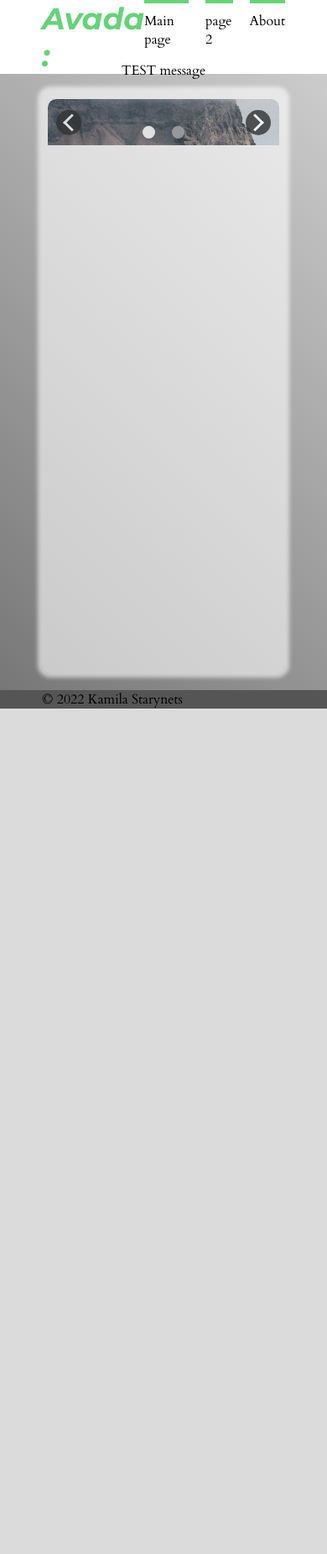
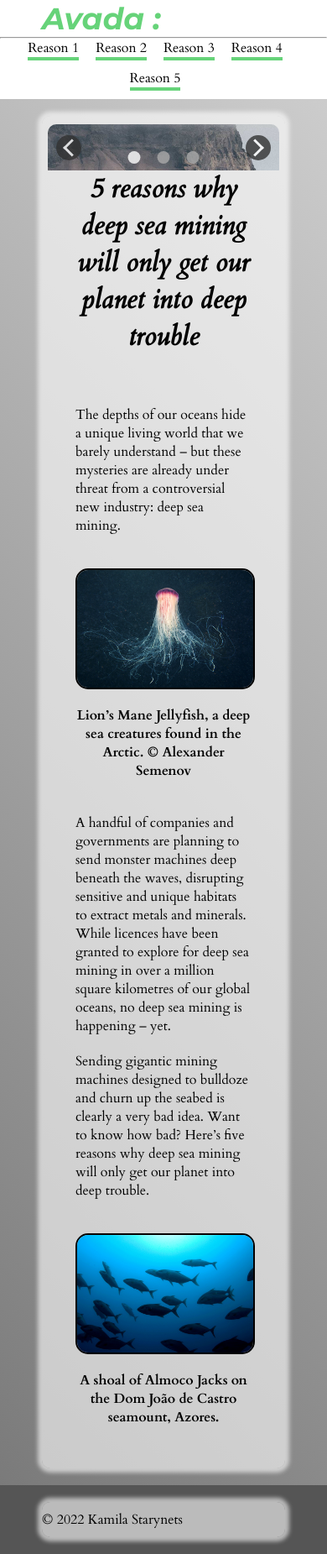
Before and after one commit to KamillaLastLife/lab8, a PHP site: page / in a window 390 px wide. Shown: the whole page at 84% size. Before the commit the page ends 844 px from the top, so only its background shows below. Run offline with PHP 8.4, Linux system fonts and the light colour scheme.

Commit message:
Pages, "design"

```diff
--- a/index.php
+++ b/index.php
@@ -4,7 +4,7 @@
       <div class="slider">
         <div class="slider__slides">
             <?php
-            $slids_count = 2;
+            $slids_count = 3;
             $i = 1;
             while ($i <= $slids_count) {
                 $slider_class = ($i == 1) ? 'slider__slide active' : 'slider__slide';
@@ -28,7 +28,60 @@
     </div>
 
     <div class="banner_text">
-      TEST message
+        Proposed deep-sea mining<br/>
+        would kill animals not yet discovered
     </div>
 
+    <div class="main_text">
+        <h1>
+            5 reasons why deep sea mining<br>
+            will only get our planet into deep trouble
+        </h1>
+
+        <p>
+            The depths of our oceans hide a unique living
+            world that we barely understand – but these
+            mysteries are already under threat from a controversial
+            new industry: deep sea mining.
+        </p>
+
+        <img class="center" src="/images/content/1.jpg">
+        <div class="image_description center">
+            Lion’s Mane Jellyfish, a deep sea creatures found in the Arctic.
+            © Alexander Semenov
+        </div>
+
+        <p>
+            A handful of companies and governments are planning to send
+            monster machines deep beneath the waves, disrupting sensitive
+            and unique habitats to extract metals and minerals. While
+            licences have been granted to explore for deep sea mining in
+            over a million square kilometres of our global oceans, no deep
+            sea mining is happening – yet.
+        </p>
+
+        <p>
+            Sending gigantic mining machines designed to bulldoze and churn
+            up the seabed is clearly a very bad idea. Want to know how bad?
+            Here’s five reasons why deep sea mining will only get our planet
+            into deep trouble.
+        </p>
+
+        <img class="center" src="/images/content/2.jpg">
+        <div class="image_description center">
+            A shoal of Almoco Jacks on the Dom João de Castro seamount, Azores.
+        </div>
+
+        <iframe
+            class="center video"
+            width="560"
+            height="315"
+            src="https://www.youtube.com/embed/9iy5jEHWykQ"
+            title="Kamila`s vidos"
+            frameborder="0"
+            allow="accelerometer; autoplay; clipboard-write; encrypted-media; gyroscope; picture-in-picture"
+            allowfullscreen>
+        </iframe>
+
+
 <?php require_once($_SERVER["DOCUMENT_ROOT"]."/templates/footer.inc"); ?>
--- a/js/slider.js
+++ b/js/slider.js
@@ -44,15 +44,5 @@ window.onload=function(){
 		slider_wrapper(sliders[i]);
 	}
 
-	const banner_text_holder = document.getElementById("banner_text");
-	const text_for_banner = [
-		{ "text" : 'Бережемо екологію!' },
-		{ "text" : 'Утилізуй комп\'ютерну техніку відповідально!' }
-	]
-	function randomBannerText(holder, text_array) {
-		let random = text_array[Math.floor(Math.random() * text_array.length)];
-		holder.innerText = random.text;
-	}
-
 
 }
--- a/pages/about.php
+++ /dev/null
@@ -1,5 +0,0 @@
-<?php require_once($_SERVER["DOCUMENT_ROOT"]."/templates/header.inc"); ?>
-
-<h1>About</h1>
-
-<?php require_once($_SERVER["DOCUMENT_ROOT"]."/templates/footer.inc"); ?>
--- /dev/null
+++ b/style/media-queries.css
@@ -0,0 +1,32 @@
+@media only screen and (max-width: 768px) {
+    #main_menu {
+        display: none;
+    }
+
+    .video {
+        display: none;
+    }
+
+    #mobile_menu {
+        display: block;
+    }
+
+    #mobile_links_block {
+        display: flex;
+        flex-flow: row wrap;
+        justify-content: center;
+        align-items: center;
+    }
+
+    #mobile_links_block a {
+        text-decoration: none;
+        color: black;
+        border-bottom: solid 4px var(--color-green);
+        margin-bottom: 10px;
+        margin-right: 20px;
+    }
+
+    .banner_text {
+        display: none;
+    }
+}
--- a/style/slider.css
+++ b/style/slider.css
@@ -123,6 +123,10 @@
 .banner_text {
     text-align: center;
     position: relative;
-    top: -100px;
+    font-weight: 800;
+    color: white;
+    text-shadow: -1px 0 black, 0 1px black, 1px 0 black, 0 -1px black;
+    font-size: 1.6em;
+    top: -120px;
     z-index: 2;
 }
--- a/style/style.css
+++ b/style/style.css
@@ -19,6 +19,36 @@ body {
 	display: flex;
 	flex-flow: column nowrap;
 	font-family: 'Cardo', serif;
+}
+
+.center {
+    display: block;
+    text-align: center;
+    margin: 20px auto;
+}
+
+h1 {
+	text-align: center;
+	font-weight: 800;
+	font-style: italic;
+	margin-bottom: 60px;
+}
+
+h2 {
+	text-align: center;
+	line-height: 1.5em;
+}
+
+h3 {
+	text-align: center;
+}
+
+p {
+	margin-bottom: 20px;
+}
+
+b {
+	font-weight: 800;
 }
 
 .inner_wrapper {
@@ -54,6 +84,10 @@ body {
 	display: flex;
 	flex-flow: row nowrap;
 	margin-bottom: 20px;
+}
+
+#mobile_menu {
+    display: none;
 }
 
 #main_menu a{
@@ -92,6 +126,27 @@ body {
 	padding: 10px 0;
 }
 
+.main_text {
+	margin: 0 40px;
+}
+
+.main_text img {
+	border: solid 2px black;
+	border-radius: 15px;
+	margin-top: 40px;
+	width: 100%;
+}
+
+.image_description {
+	margin-bottom: 40px;
+	font-weight: 600;
+}
+
+.video {
+	border: solid 2px black;
+	border-radius: 15px;
+}
+
 .footer {
 	background-color: #555;
 }
--- a/templates/header.inc
+++ b/templates/header.inc
@@ -11,6 +11,7 @@
 
 	<link rel="stylesheet" type="text/css" href="/style/style.css">
 	<link rel="stylesheet" type="text/css" href="/style/slider.css">
+	<link rel="stylesheet" type="text/css" href="/style/media-queries.css">
 
 	<link rel="preconnect" href="https://fonts.googleapis.com">
 	<link rel="preconnect" href="https://fonts.gstatic.com" crossorigin>
@@ -18,6 +19,17 @@
 	<link href="https://fonts.googleapis.com/css2?family=Cardo:ital,wght@0,400;0,700;1,400&display=swap" rel="stylesheet">
 
 	<script src="/js/slider.js"></script>
+
+	<script>
+		function menu_button_action() {
+  			var menubar = document.getElementById("mobile_menu");
+  			if (menubar.style.display === "block") {
+    			menubar.style.display = "none";
+  			} else {
+    			menubar.style.display = "block";
+  			}
+		}
+	</script>
 </head>
 <body>
 	<div class="header">
@@ -27,24 +39,52 @@
 					<a href="/">Avada :</a>
 				</div>
 			</div>
-			<naw id="main_menu">
+
+			<nav id="main_menu">
 				<a href="/">
 					<div class="menu_button">
 						Main page
 					</div>
 				</a>
-				<a href="#">
+				<a href="/pages/reason1.php">
 					<div class="menu_button">
-						page 2
+						Reason 1
 					</div>
 				</a>
-				<a href="/pages/about.php">
+				<a href="/pages/reason2.php">
 					<div class="menu_button">
-						About
+						Reason 2
 					</div>
 				</a>
-			</naw>
+				<a href="/pages/reason3.php">
+					<div class="menu_button">
+						Reason 3
+					</div>
+				</a>
+				<a href="/pages/reason4.php">
+					<div class="menu_button">
+						Reason 4
+					</div>
+				</a>
+				<a href="/pages/reason5.php">
+					<div class="menu_button">
+						Reason 5
+					</div>
+				</a>
+			</nav>
 		</div>
 	</div>
+
+	<nav id="mobile_menu">
+		<hr>
+		<div id="mobile_links_block">
+			<a class="mobile_link" href="/pages/reason1.php">Reason 1</a>
+			<a class="mobile_link" href="/pages/reason2.php">Reason 2</a>
+			<a class="mobile_link" href="/pages/reason3.php">Reason 3</a>
+			<a class="mobile_link" href="/pages/reason4.php">Reason 4</a>
+			<a class="mobile_link" href="/pages/reason5.php">Reason 5</a>
+		</div>
+	</nav>
+
 	<div class="content">
 		<div class="inner_wrapper">
```
Also changed, not shown: pages/reason1.php (added, +47 -0 lines), pages/reason2.php (added, +25 -0 lines), pages/reason3.php (added, +26 -0 lines), pages/reason4.php (added, +17 -0 lines), pages/reason5.php (added, +39 -0 lines), favicon.ico (added), images/3.jpg (added), images/content/1.jpg (added), images/content/2.jpg (added), images/content/3.jpg (added), images/content/4.jpg (added), images/content/5.jpg (added), images/content/6.jpg (added).
